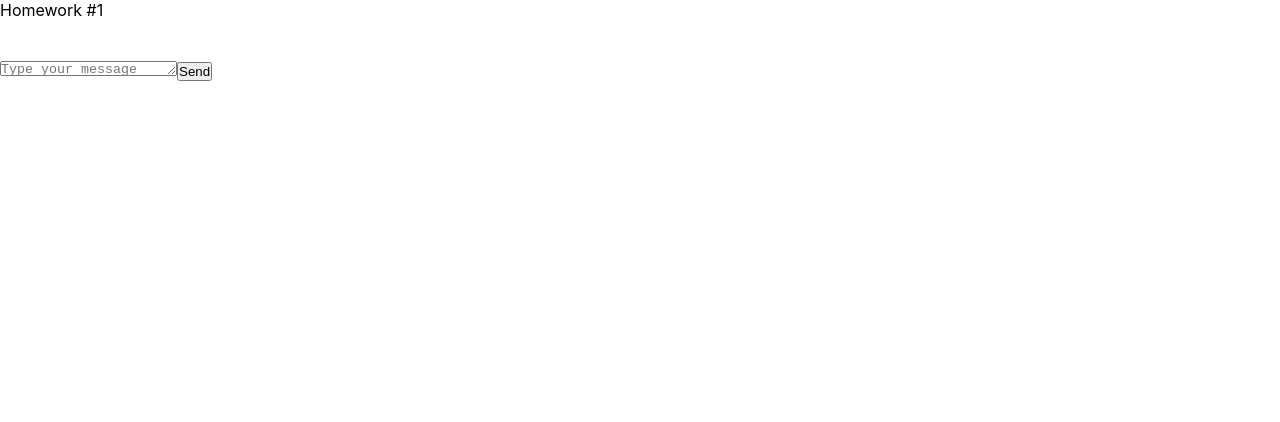
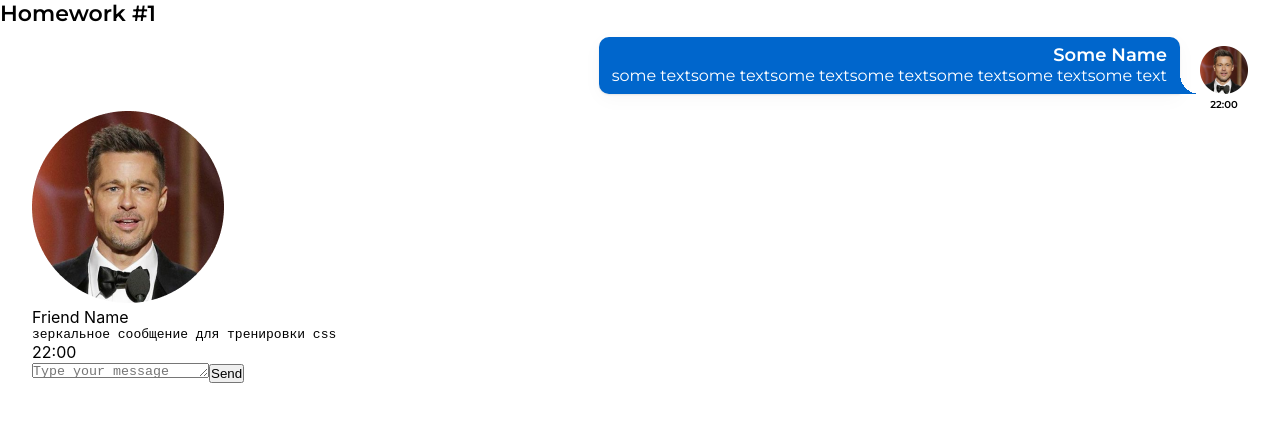
Before and after one commit to vovkahorror/react-autochecked-tasks, a React (Create React App) app: page / in a window 1280 px wide. Shown: the top 422 px of the page. Built offline with nearby package versions, Linux system fonts and the light colour scheme.

Commit message:
started the first task

```diff
--- a/src/s1-main/App.module.css
+++ b/src/s1-main/App.module.css
@@ -1,11 +1,24 @@
+@import url('https://fonts.googleapis.com/css2?family=Montserrat:ital,wght@0,100;0,200;0,300;0,400;0,500;0,600;0,700;0,800;0,900;1,100;1,200;1,300;1,400;1,500;1,600;1,700;1,800;1,900&display=swap');
+
 .App {
-    --header_height: 60px;
+  --header_height: 60px;
 }
 
 .hw {
-
+  width: 95%;
+  margin: 10px auto;
 }
 
 .hwTitle {
+  font-family: 'Montserrat', sans-serif;
+  font-style: normal;
+  font-weight: 600;
+  font-size: 22px;
+  line-height: 27px;
+}
+
+.dialog {
+  display: flex;
+  flex-direction: column;
 
 }
--- a/src/s2-homeworks/hw01/HW1.tsx
+++ b/src/s2-homeworks/hw01/HW1.tsx
@@ -14,7 +14,20 @@ import avatar from './avatar.png'
 * */
 
 // нужно создать правильный тип вместо any
-export type MessageType = any
+
+type MessageUserType = {
+    avatar: string;
+    name: string;
+}
+type MessageContentType = {
+    text: string;
+    time: string;
+}
+export type MessageType = {
+    id: number;
+    user: MessageUserType;
+    message: MessageContentType;
+}
 
 // структуру объекта не менять
 export const message0: MessageType = {
@@ -46,7 +59,7 @@ const HW1 = () => {
             <div className={s2.hwTitle}>Homework #1</div>
             <div className={s2.hw}>
                 {/*проверка отображения (не менять)*/}
-                <div>
+                <div className={s2.dialog}>
                     <Message message={message0} />
                     <FriendMessage message={friendMessage0} />
                 </div>
--- a/src/s2-homeworks/hw01/friend-message/FriendMessage.tsx
+++ b/src/s2-homeworks/hw01/friend-message/FriendMessage.tsx
@@ -1,8 +1,13 @@
 import React from 'react'
 import s from './FriendMessage.module.css'
+import {MessageType} from "../HW1";
 
 // создать тип вместо any и отобразить приходящие данные
-const FriendMessage = (props: any) => {
+type FriendMessageType = {
+    message: MessageType;
+}
+
+const FriendMessage = (props: FriendMessageType) => {
     return (
         <div
             id={'hw1-friend-message-' + props.message.id}
@@ -12,7 +17,7 @@ const FriendMessage = (props: any) => {
                 <img
                     id={'hw1-friend-avatar-' + props.message.id}
                     // создаёт студент
-
+                    src={props.message.user.avatar}
                     //
                 />
                 <div className={s.friendText}>
@@ -21,7 +26,7 @@ const FriendMessage = (props: any) => {
                         className={s.friendName}
                     >
                         {/*создаёт студент*/}
-
+                        {props.message.user.name}
                         {/**/}
                     </div>
                     <pre
@@ -29,7 +34,7 @@ const FriendMessage = (props: any) => {
                         className={s.friendMessageText}
                     >
                         {/*создаёт студент*/}
-
+                        {props.message.message.text}
                         {/**/}
                     </pre>
                 </div>
@@ -39,7 +44,7 @@ const FriendMessage = (props: any) => {
                 className={s.friendTime}
             >
                 {/*создаёт студент*/}
-
+                {props.message.message.time}
                 {/**/}
             </div>
         </div>
--- a/src/s2-homeworks/hw01/message/Message.module.css
+++ b/src/s2-homeworks/hw01/message/Message.module.css
@@ -1,31 +1,67 @@
 .message {
-
+  align-self: flex-end;
+  display: flex;
+  flex-direction: column;
 }
 
 .imageAndText {
-
+  display: flex;
+  flex-direction: row-reverse;
 }
 
 .imageAndText img {
-
+  align-self: flex-end;
+  width: 48px;
+  height: 48px;
 }
 
 .text {
-
+  display: flex;
+  flex-direction: column;
+  align-items: flex-end;
+  padding: 7px 13px 8px 13px;
+  background: #0066CC;
+  box-shadow: 0px 5px 20px rgba(29, 33, 38, 0.03), 0px 1px 2px rgba(29, 33, 38, 0.1);
+  border-radius: 10px 10px 0 10px;
 }
 
-.text:after {
-
+.text_after {
+  align-self: flex-end;
+  width: 20px;
+  height: 20px;
+  background: radial-gradient(
+          circle at 100% 0,
+          rgba(0, 0, 0, 0) 20px,
+          #0066CC 0);
 }
 
 .name {
-
+  font-family: 'Montserrat', sans-serif;
+  font-style: normal;
+  font-weight: 600;
+  font-size: 18px;
+  line-height: 22px;
+  color: #FFFFFF;
 }
 
 .messageText {
-
+  font-family: 'Montserrat', sans-serif;
+  font-style: normal;
+  font-weight: 400;
+  font-size: 16px;
+  line-height: 20px;
+  color: #FFFFFF;
 }
 
 .time {
-
+  align-self: flex-end;
+  width: 48px;
+  margin-top: 5px;
+  text-align: center;
+  font-family: 'Montserrat', sans-serif;
+  font-style: normal;
+  font-weight: 600;
+  font-size: 10px;
+  line-height: 12px;
+  color: #000000;
 }
--- a/src/s2-homeworks/hw01/message/Message.tsx
+++ b/src/s2-homeworks/hw01/message/Message.tsx
@@ -1,8 +1,11 @@
-import React from 'react'
-import s from './Message.module.css'
+import React from 'react';
+import {MessageType} from '../HW1';
+import s from './Message.module.css';
 
 // нужно создать правильный тип вместо any
-export type MessagePropsType = any
+export type MessagePropsType = {
+    message: MessageType;
+}
 
 // нужно отобразить приходящие данные
 const Message = (props: MessagePropsType) => {
@@ -12,29 +15,30 @@ const Message = (props: MessagePropsType) => {
                 <img
                     id={'hw1-avatar-' + props.message.id}
                     // создаёт студент
-
+                    src={props.message.user.avatar}
                     //
                 />
+                <div className={s.text_after}></div>
                 <div className={s.text}>
                     <div id={'hw1-name-' + props.message.id} className={s.name}>
                         {/*создаёт студент*/}
-
+                        {props.message.user.name}
                         {/**/}
                     </div>
                     <pre id={'hw1-text-' + props.message.id} className={s.messageText}>
                         {/*создаёт студент*/}
-
+                        {props.message.message.text}
                         {/**/}
                     </pre>
                 </div>
             </div>
             <div id={'hw1-time-' + props.message.id} className={s.time}>
                 {/*создаёт студент*/}
-
+                {props.message.message.time}
                 {/**/}
             </div>
         </div>
-    )
-}
+    );
+};
 
-export default Message
+export default Message;
```
Also changed, not shown: 2 other files (tests, documents, lock files or other folders).
